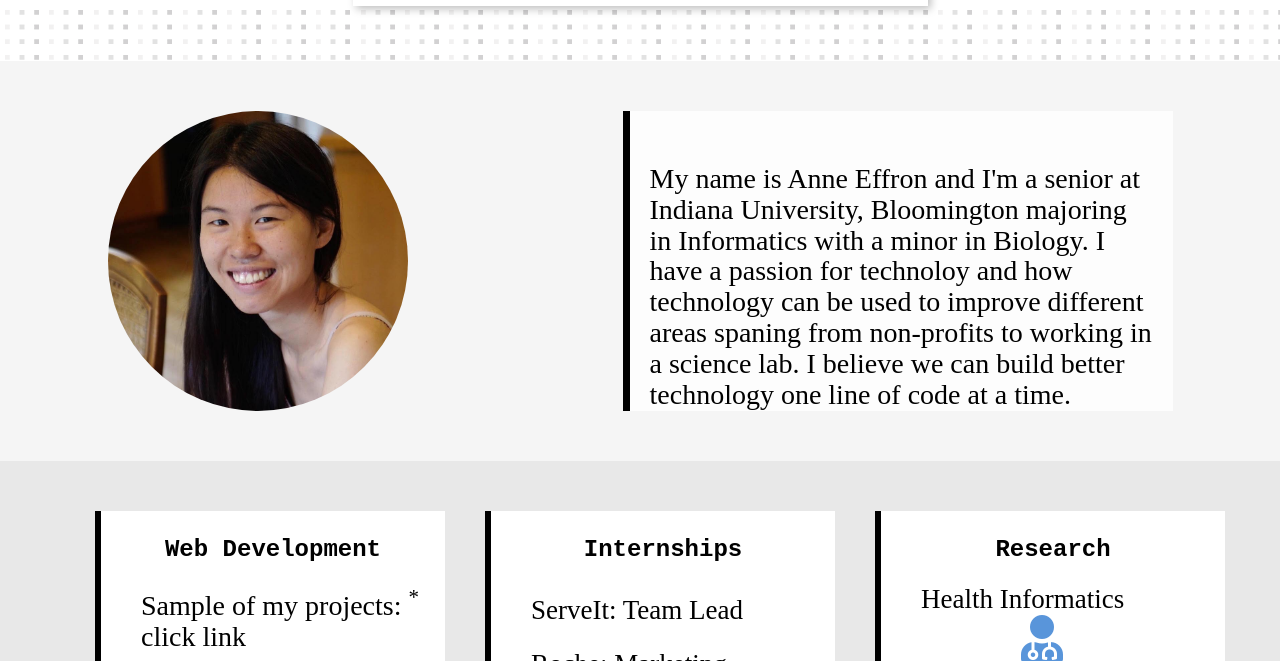
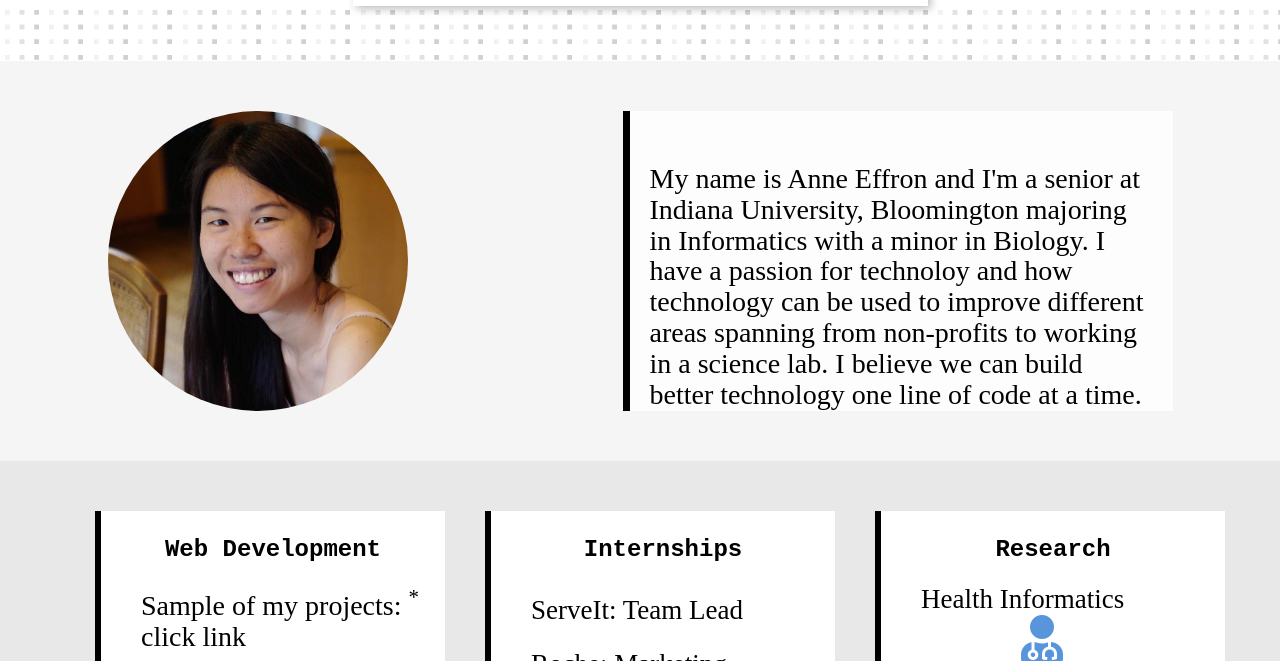
Before and after one commit to anneeffron/anneeffron.github.io, a plain HTML site: page index.html in a window 1280 px wide. Shown: the part 439-1100 px from the top of the page. Drawn offline with Linux system fonts and the light colour scheme; a web font is replaced by a local one.

Commit message:
Add files via upload

```diff
--- a/index.html
+++ b/index.html
@@ -46,7 +46,7 @@
 	</div>
 
 			<div class="info">
-				<p> My name is Anne Effron and I'm a senior at Indiana University, Bloomington majoring in Informatics with a minor in Biology. I have a passion for technoloy and how technology can be used to improve different areas spaning from non-profits to working in a science lab. I believe we can build better technology one line of code at a time. </p>
+				<p> My name is Anne Effron and I'm a senior at Indiana University, Bloomington majoring in Informatics with a minor in Biology. I have a passion for technoloy and how technology can be used to improve different areas spanning from non-profits to working in a science lab. I believe we can build better technology one line of code at a time. </p>
 
 
 			</div>
```
